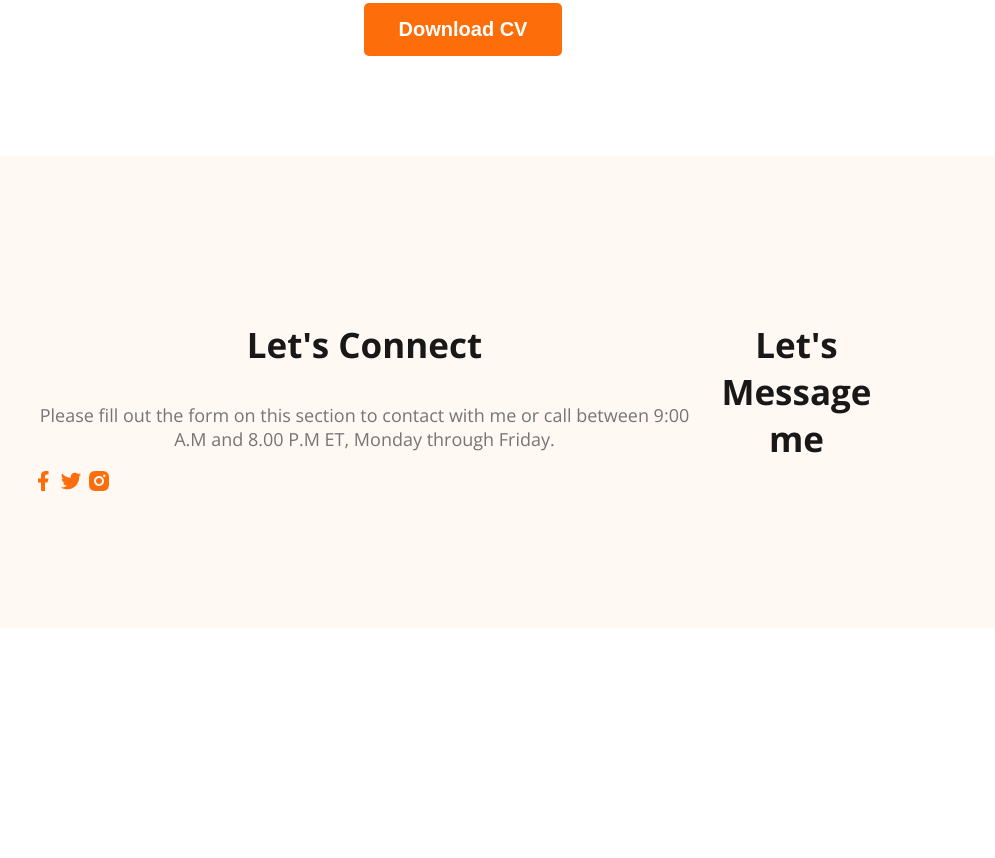
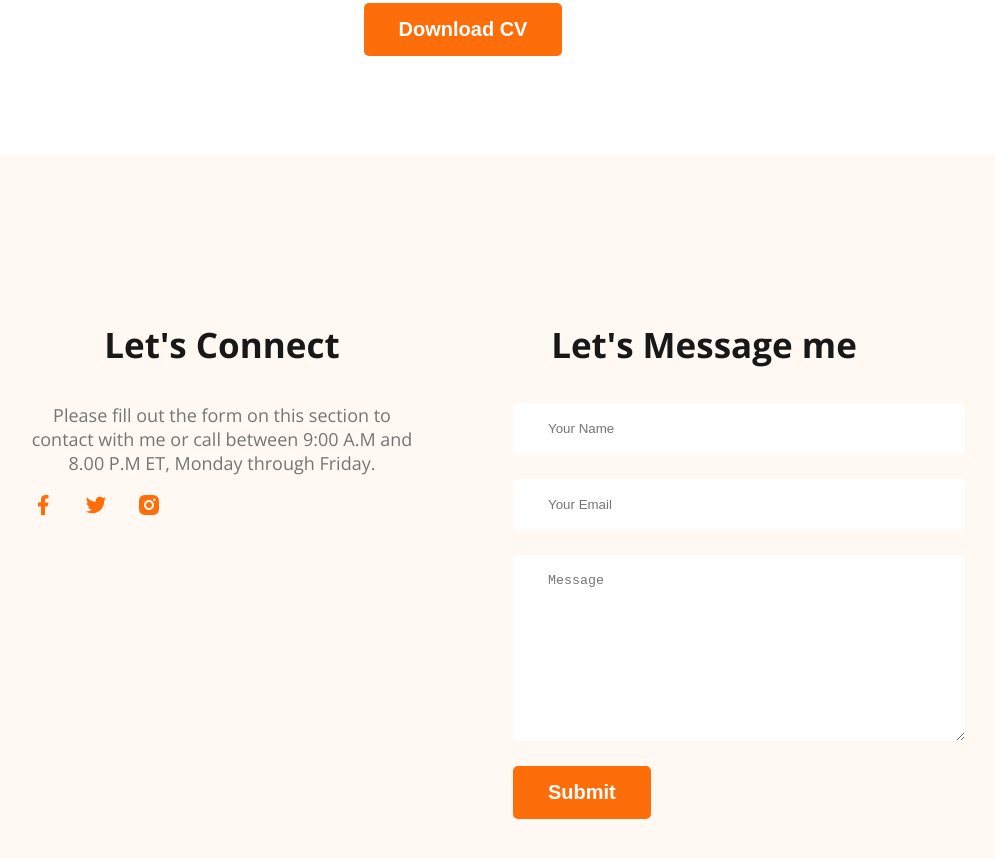
Before and after one commit to mdnurnabihsn/webdeveloper-portfolio, a plain HTML site: page index.html in a window 1280 px wide. Shown: the part 3162-4020 px from the top of the page, without its empty margins (177-1172 px from the left). Before the commit the page ends 3798 px from the top, so only its background shows below. Drawn offline with nearby package versions, Linux system fonts and the light colour scheme.

Commit message:
footer section added

```diff
--- a/index.html
+++ b/index.html
@@ -157,6 +157,13 @@
         </div>
         <div class="footer-column">
             <h3 class="section-title">Let's Message me</h3>
+            <form class="contact" action="">
+                <input type="text" placeholder="Your Name">
+                <input type="email" name="" placeholder="Your Email"
+                id="">
+                <textarea name="" id="" placeholder="Message" cols="30" rows="10"></textarea>
+                <input class="btn-primary" type="submit" value="Submit">
+            </form>
         </div>
     </footer>
 </body>
--- a/stylels/portfolio.css
+++ b/stylels/portfolio.css
@@ -166,7 +166,24 @@ main section{
 /* footer style */
 footer{
     display: flex;
+    gap: 100px;
     background: #fff8f3;
     margin-top: 100px;
     padding: 130px 200px;
 }
+.footer-column{
+    width: 50%;
+}
+.social-links a{
+    margin-right: 25px;
+}
+.contact input[type="text"], input[type="email"], textarea{
+    display: block;
+    margin-bottom: 25px;
+    padding: 18px 35px;
+    color: #757575;
+    border-radius: 5px;
+    background: #fff;
+    border: 0px;
+    width: 100%;
+}
```
